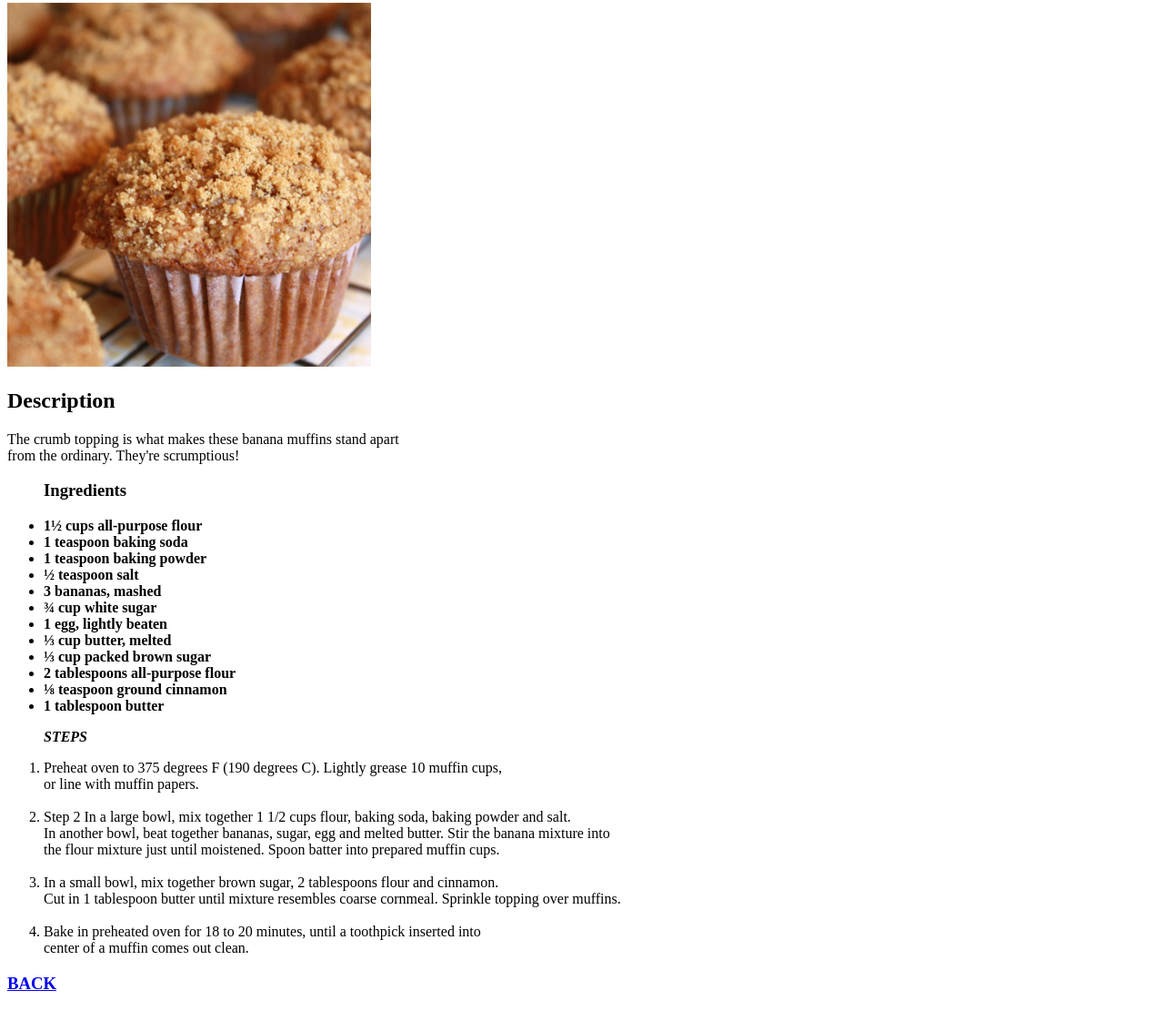
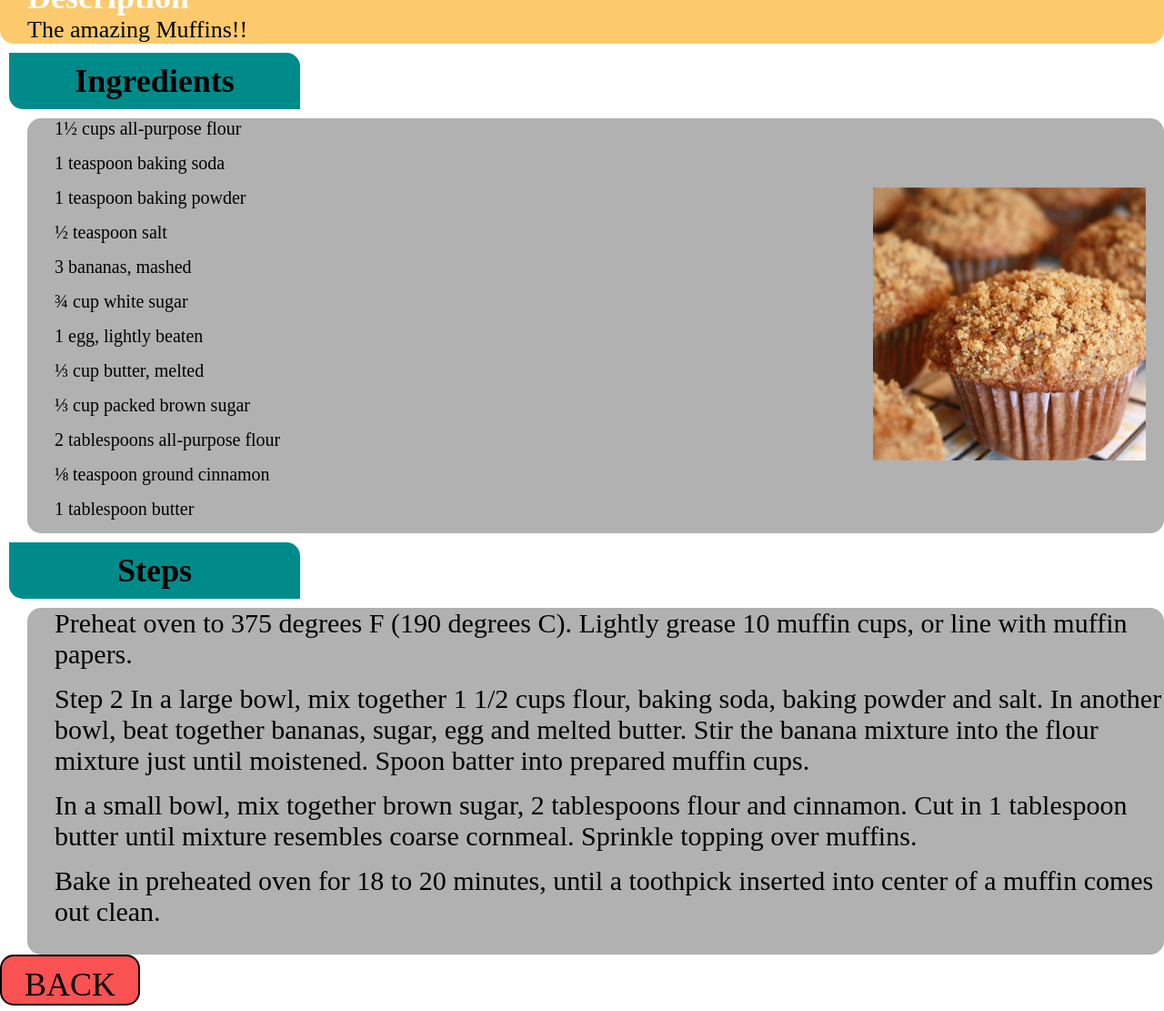
Before and after one commit to SamMachadoUY/odin-recipes-02, a plain HTML site: page recipes/muffing.html in a window 1280 px wide. Shown: the part 77-1188 px from the top of the page at 91% size. Drawn offline with Linux system fonts and the light colour scheme.

Commit message:
add css and change html uwu

```diff
--- /dev/null
+++ b/recipes/muffing.css
@@ -0,0 +1,103 @@
+* {
+    margin: 0;
+    padding: 0;
+}
+
+body{
+    display: flex;
+    flex-direction: column;
+    min-height: 100vh;
+}
+
+.header{
+    padding-left: 30px;
+    background: rgb(252, 202, 109);
+    border-radius: 0 0px 15px 15px;
+
+}
+
+h1{
+    font-size: 46px;
+}
+
+h2{
+    font-size: 36px;
+    color: white;
+}
+
+h3{
+    font-size: 36px;
+    background: darkcyan;
+    border-radius: 0 15px;
+    padding: 10px;
+    width: 300px;
+    display: flex;
+    justify-content: center;
+    margin: 10px;
+}
+
+p{
+    font-size: 26px;
+
+}
+
+.content{
+    display: flex;
+    justify-content: space-between;
+    margin-left: 30px;
+    text-decoration-style: none;
+    align-items: center;
+    background: #b1b1b1;
+    border-radius: 15px;
+}
+
+li {
+    list-style-type: none;
+    margin-left: 30px;
+    padding-bottom: 15px;
+    font-size: 20px;
+}
+
+
+.content img{
+    height: 300px;
+    width: 300px;
+    padding-right: 20px;
+}
+
+.footer{
+
+    display: flex;
+    flex-flow: column;
+
+}
+.footer ol{
+    border-radius: 15px;
+    background: #b1b1b1;
+    margin-left: 30px;
+    padding-bottom: 15px;
+    font-size: 20px;
+}
+.footer li{
+    font-size: 30px;
+    margin-left: 30px;
+    padding-bottom: 15px;
+}
+
+a{
+    padding-top: 10px;
+    font-size: 36px;
+    height: auto;
+    width: 150px;
+    border: 2px solid black;
+    background: rgb(250, 82, 82);
+    border-radius: 15px;
+    display: flex;
+    justify-content: center;
+    text-decoration: none;
+    color: black;
+}
+
+.back{
+    margin-top: auto;
+}
--- a/recipes/muffing.html
+++ b/recipes/muffing.html
@@ -3,19 +3,23 @@
     <head>
         <meta charset="UTF-8">
         <title>Muffing</title>
+        <link rel="stylesheet" href="muffing.css">
     </head>
 
     <body>
+
+        <div class="header">
             <h1>Banana Crumb Muffins</h1>
-        <img src="../img/muffing.jpeg" width=400 height=400>
             <h2>Description</h2>
-        <p>The crumb topping is what makes these banana muffins stand apart <br>
-            from the ordinary. They're scrumptious!
-        </p>
+            <p> The amazing Muffins!! </p>
+        </div>
+
+        <h3>Ingredients</h3>
+
+        <div class="content">
+            <div class="left">
 
                 <ul>
-            <strong>
-                <h3>Ingredients</h3>
                     <li>1½ cups all-purpose flour</li>
                     <li>1 teaspoon baking soda</li>
                     <li>1 teaspoon baking powder</li>
@@ -28,43 +32,35 @@
                     <li>2 tablespoons all-purpose flour</li>
                     <li>⅛ teaspoon ground cinnamon</li>
                     <li>1 tablespoon butter</li>
-            </strong>
                 </ul>
+            </div>
 
+            <div class="right">
+                <img src="../img/muffing.jpeg">
+            </div>
+        </div>
+
+        <h3>Steps</h3>
+
+        <div class="footer">
             <ol>
-            <p>
-                <em>
-                    <strong>
-                        STEPS
-                    </strong>
-                </em>
+                <li>
+                    Preheat oven to 375 degrees F (190 degrees C). Lightly grease 10 muffin cups, or line with muffin papers.
+                </li>
+                <li>Step 2 In a large bowl, mix together 1 1/2 cups flour, baking soda, baking powder and salt. In another bowl, beat together bananas, sugar, egg and melted butter.
+                    Stir the banana mixture into the flour mixture just until moistened. Spoon batter into prepared muffin cups.
+                </li>
+                <li>
+                    In a small bowl, mix together brown sugar, 2 tablespoons flour and cinnamon. Cut in 1 tablespoon butter until mixture resembles coarse cornmeal. Sprinkle topping over muffins.
+                </li>
+                <li>
+                    Bake in preheated oven for 18 to 20 minutes, until a toothpick inserted into center of a muffin comes out clean.
+                </li>
+                </ol>
+        </div>
 
-                <li>
-                    Preheat oven to 375 degrees F (190 degrees C). Lightly grease 10 muffin cups,<br>
-                    or line with muffin papers.
-                </li>
-                <br>
-                <li>Step 2
-                    In a large bowl, mix together 1 1/2 cups flour, baking soda, baking powder and salt.<br>
-                    In another bowl, beat together bananas, sugar, egg and melted butter. Stir the banana mixture into<br>
-                    the flour mixture just until moistened. Spoon batter into prepared muffin cups.
-                </li>
-                <br>
-                <li>
-                    In a small bowl, mix together brown sugar, 2 tablespoons flour and cinnamon. <br>
-                    Cut in 1 tablespoon butter until mixture resembles coarse cornmeal. Sprinkle topping over muffins.
-                </li>
-                <br>
-                <li>
-                    Bake in preheated oven for 18 to 20 minutes, until a toothpick inserted into<br>
-                    center of a muffin comes out clean.
-                </li>
-
-            </p>
-        </ol>
-        <h3>
+        <div class="back">
             <a href="../index.html">BACK</a>
-        </h3>
-
+        </div>
     </body>
 </html>
```
Lines whose indentation alone changed are shown as unchanged.
